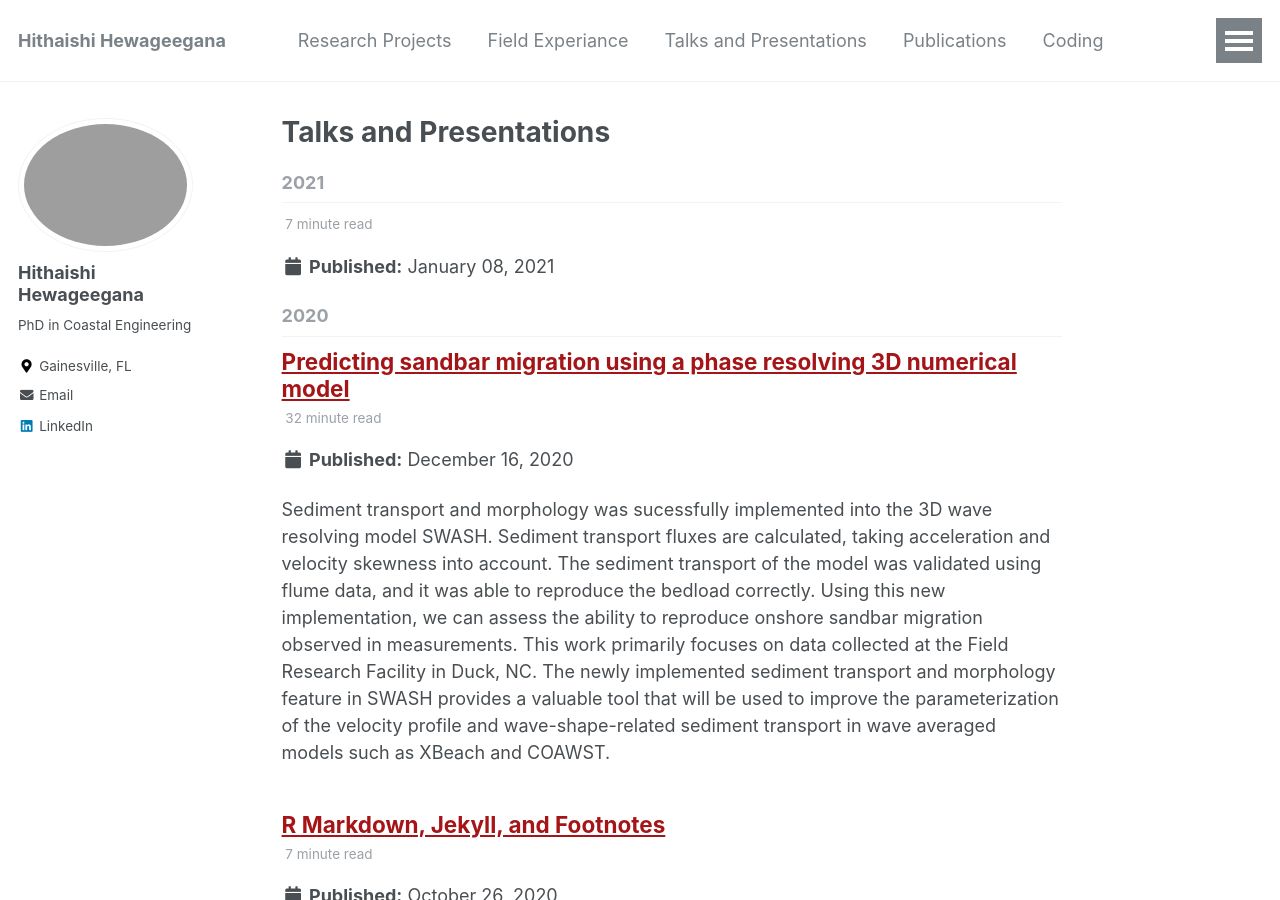
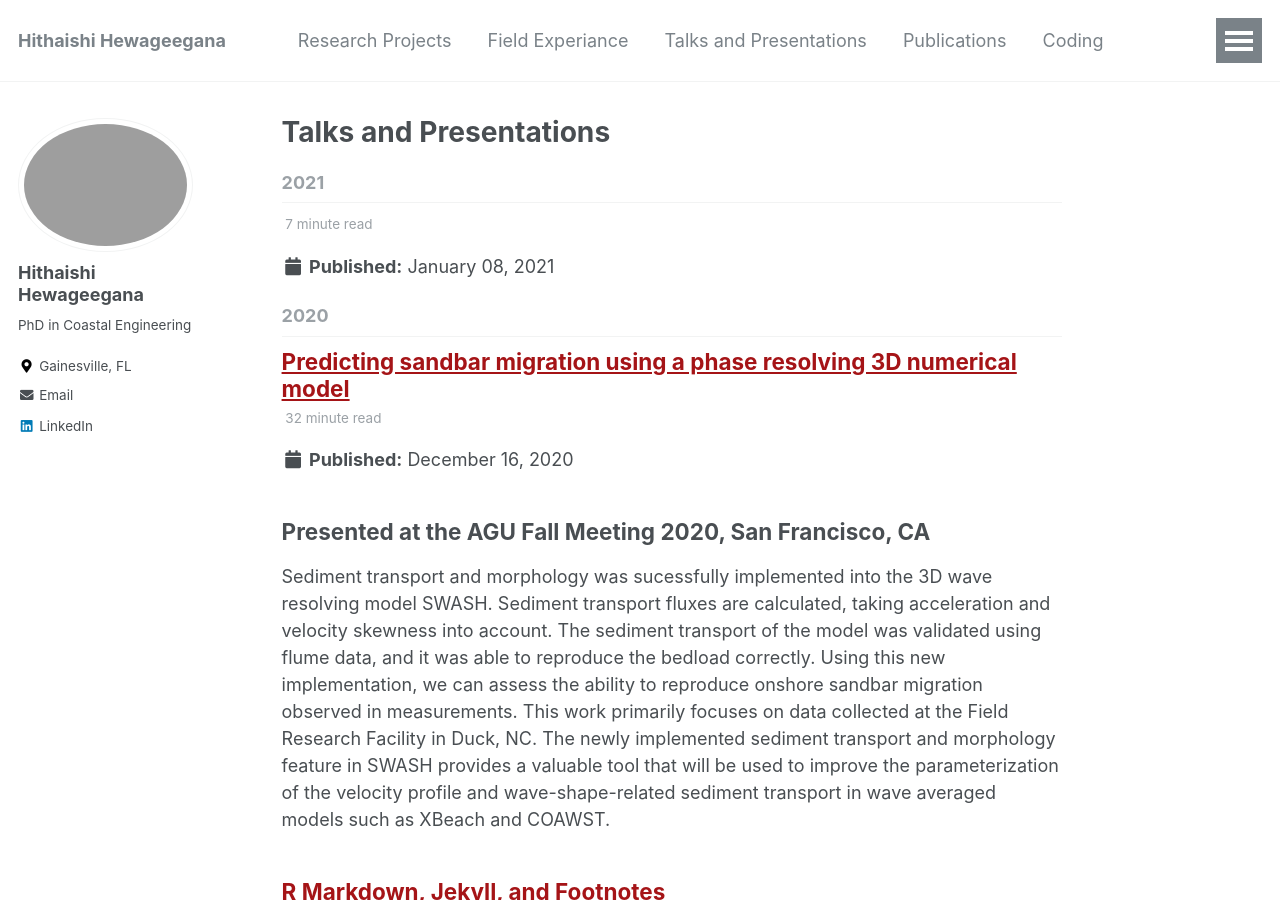
Before and after one commit to Hithaishi-H/Hithaishi, a Jekyll site: the page built from _pages/posts.html, in a window 1280 px wide and 900 px high. Built offline with Jekyll 4.4.1, drawn with Linux system fonts in a browser that asks for light colours.

Commit message:
Update 2020-12-16-AGU_2020.md

```diff
--- a/_posts/2020-12-16-AGU_2020.md
+++ b/_posts/2020-12-16-AGU_2020.md
@@ -17,7 +17,7 @@ header:
 
 ---
 
-
+## Presented at the AGU Fall Meeting 2020, San Francisco, CA
 Sediment transport and morphology was sucessfully implemented into the 3D wave resolving model SWASH. Sediment transport fluxes are calculated, taking acceleration and velocity skewness into account. The sediment transport of the model was validated using flume data, and it was able to reproduce the bedload correctly. Using this new implementation, we can assess the ability to reproduce onshore sandbar migration observed in measurements. This work primarily focuses on data collected at the Field Research Facility in Duck, NC. The newly implemented sediment transport and morphology feature in SWASH provides a valuable tool that will be used to improve the parameterization of the velocity profile and wave-shape-related sediment transport in wave averaged models such as XBeach and COAWST.
 
 <!--more-->
```
